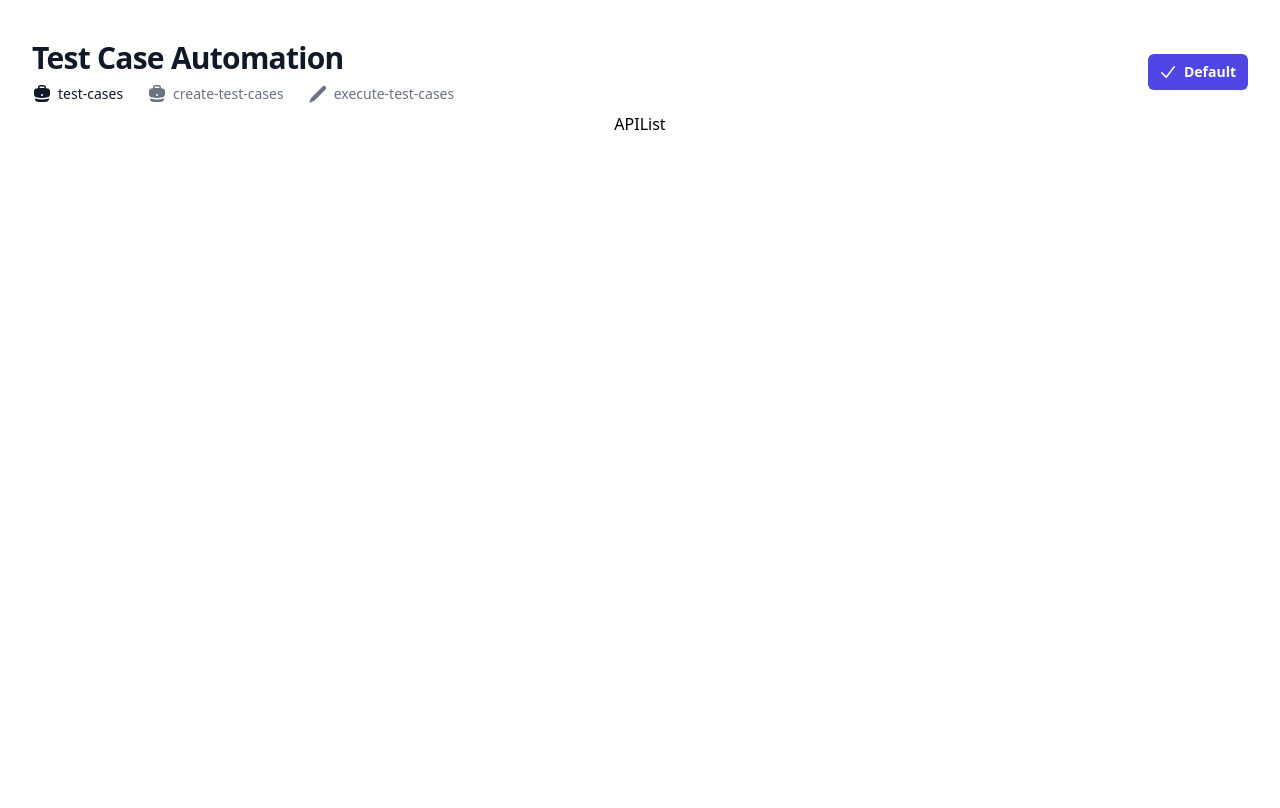
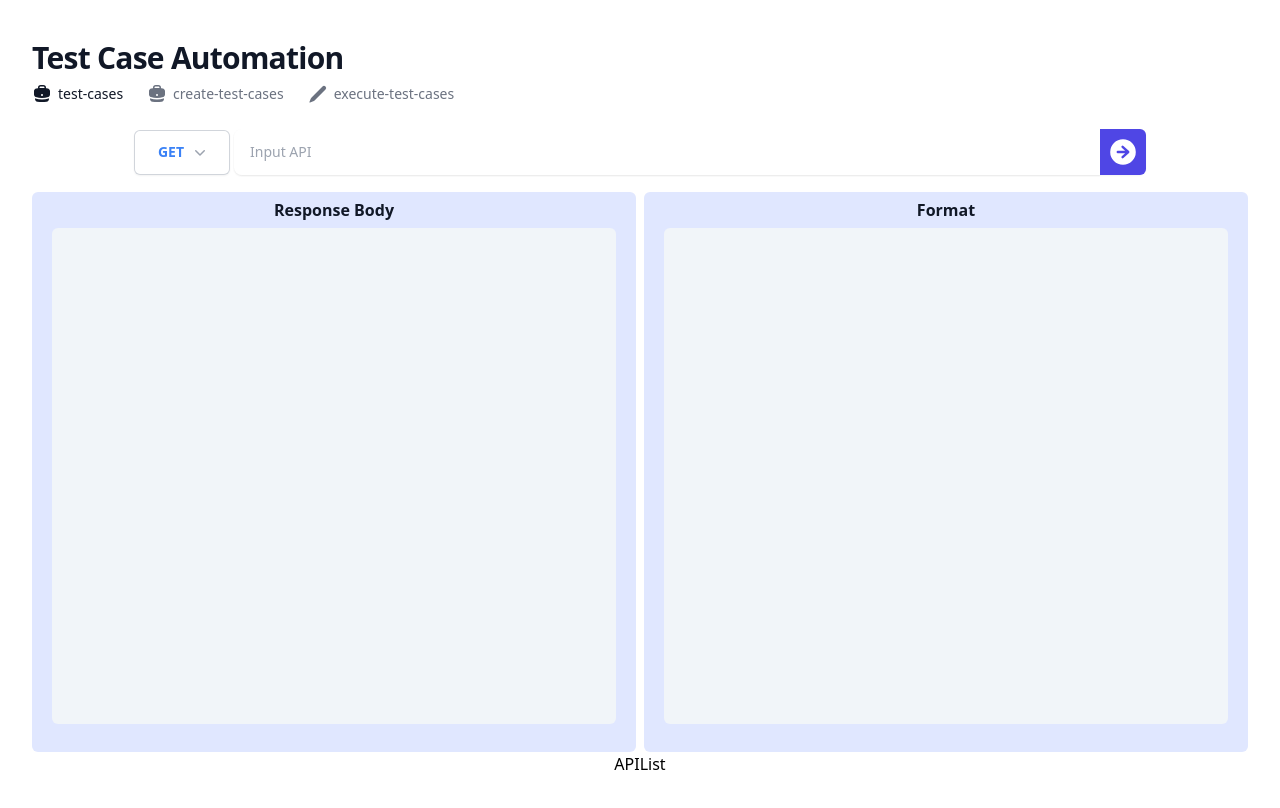
Before and after one commit to Ekansh25/APITestAutomationFramework, a React (Vite) app in the folder apitestautomationframework_poc.client/: page / in a window 1280 px wide. Built offline with nearby package versions, Linux system fonts and the light colour scheme.

Commit message:
Implemented the test execution

```diff
--- a/apitestautomationframework_poc.client/src/components/CreateTestCase.tsx
+++ b/apitestautomationframework_poc.client/src/components/CreateTestCase.tsx
@@ -12,15 +12,28 @@ interface ITypeResponse {
 }
 
 interface ITypeObject {
-    schema: ITypeResponse
+    schema: ITypeResponse;
+    expectedResponse: object;
 }
 
-const CreateTestCase = (props:IInterfaceProps) => {
+interface ITypeTestData {
+    statusCode: number;
+    isStatusCodeValid: boolean;
+    responseBody: object;
+    isResponseBodyValid: boolean;
+    isResponseBodyStructureValid: boolean;
+    errorMessages: string[];
+    isResponseDataMatching: boolean;
+    mismatchDetails: object;
+}
+
+const CreateTestCase = (props: IInterfaceProps) => {
     const [selectedType, setSelectedType] = useState<string>("GET");
     const [colorClass, setColorClass] = useState<string>("");
     const [url, setUrl] = useState<string>("");
     const [isLoading, setIsLoading] = useState<boolean>(false);
     const [format, setFormat] = useState<ITypeObject | null>(null);
+    const [testData, setTestData] = useState<ITypeTestData | null>(null);
     //const url = "http://localhost:5066/WeatherForecast/pokemon-list";
 
     useEffect(() => {
@@ -43,6 +56,11 @@ const CreateTestCase = (props:IInterfaceProps) => {
     }, [selectedType])
 
     async function populateAPIResponse() {
+        if(props.option == "Create") populateAPI();
+        if(props.option == "Execute") populateAPITest();
+    }
+
+    async function populateAPI() {
         setIsLoading(true);
         try {
             const response = await fetch('APITest/create-schema', {
@@ -55,6 +73,56 @@ const CreateTestCase = (props:IInterfaceProps) => {
 
             const data: ITypeObject = await response.json();
             setFormat(data);
+        } catch (error) {
+            console.error('Error fetching data:', error);
+        } finally {
+            setIsLoading(false);
+        }
+    }
+    const schema = {
+        "count": {
+            "type": "integer"
+        },
+        "next": {
+            "type": "string"
+        },
+        "previous": {
+            "type": "null"
+        },
+        "results": {
+            "type": "array",
+            "items": {
+                "type": "object",
+                "properties": {
+                    "name": {
+                        "type": "string"
+                    },
+                    "url": {
+                        "type": "string"
+                    }
+                },
+                "required": [
+                    "name",
+                    "url"
+                ]
+            }
+        }
+    };
+
+    async function populateAPITest() {
+        setIsLoading(true);
+        try {
+            const response = await fetch('APITest/run-tests', {
+                method: 'post',
+                headers: { 'Content-Type': 'application/json' },
+                body: JSON.stringify({
+                    url: `${url}`,
+                    schema: schema
+                }),
+            });
+
+            const data: ITypeTestData = await response.json();
+            setTestData(data);
         } catch (error) {
             console.error('Error fetching data:', error);
         } finally {
@@ -133,16 +201,38 @@ const CreateTestCase = (props:IInterfaceProps) => {
         <div className='h-[70vh] flex'>
             <div className='bg-indigo-100 w-1/2 mr-1 rounded-md'>
                 <h1 className='text-1xl font-bold leading-7 text-gray-900 m-1'>Response Body</h1>
-                <div id="response-body-cont" className='bg-slate-100 mx-5 rounded-md h-[62vh] p-4'></div>
+                <div id="response-body-cont" className='bg-slate-100 mx-5 rounded-md h-[62vh] p-4 overflow-y-auto text-left'>
+                    {isLoading ? (
+                        <p>Loading...</p>
+                    ) : (
+                        format && (
+                            props.option=="Create"?
+                            <pre>{JSON.stringify(format.expectedResponse, null, 2)}</pre>
+                            :
+                            <pre>{JSON.stringify(testData?.responseBody, null, 2)}</pre>
+                        )
+                    )}
+                </div>
             </div>
             <div className='bg-indigo-100 w-1/2 ml-1 rounded-md'>
-                <h1 className='text-1xl font-bold leading-7 text-gray-900 m-1'>Format</h1>
+                <h1 className='text-1xl font-bold leading-7 text-gray-900 m-1'>{props.option=="Execute"?"Test Results":"Format"}</h1>
                 <div id="response-format-cont" className='bg-slate-100 mx-5 rounded-md h-[62vh] p-4 overflow-y-auto text-left'>
                     {isLoading ? (
                         <p>Loading...</p>
                     ) : (
                         format && (
-                            <pre>{JSON.stringify(format.schema.properties, null, 2)}</pre>
+                            props.option=="Create"?
+                            <pre>{JSON.stringify(format.schema, null, 2)}</pre>
+                            :
+                            <>
+                                <pre>{JSON.stringify(testData?.statusCode, null, 2)}</pre>
+                                <pre>{JSON.stringify(testData?.isStatusCodeValid, null, 2)}</pre>
+                                <pre>{JSON.stringify(testData?.errorMessages, null, 2)}</pre>
+                                <pre>{JSON.stringify(testData?.mismatchDetails, null, 2)}</pre>
+                                <pre>{JSON.stringify(testData?.isResponseBodyValid, null, 2)}</pre>
+                                <pre>{JSON.stringify(testData?.isResponseDataMatching, null, 2)}</pre>
+                                <pre>{JSON.stringify(testData?.isResponseBodyStructureValid, null, 2)}</pre>
+                            </>
                         )
                     )}
                 </div>
@@ -150,14 +240,13 @@ const CreateTestCase = (props:IInterfaceProps) => {
         </div>;
 
     return (
-        props.option=="Create"?
         <>
             <div className='flex justify-center items-center h-[10vh]'>
                 {dropdown}
                 {input}
             </div>
             {display}
-        </>:<></>
+        </>
     )
 }
 
--- a/apitestautomationframework_poc.client/src/components/ExecuteTestCase.tsx
+++ b/apitestautomationframework_poc.client/src/components/ExecuteTestCase.tsx
@@ -4,7 +4,7 @@ import { IInterfaceProps } from './LandingPage'
 
 const ExecuteTestCase = (props:IInterfaceProps) => {
     return (
-        props.option=="Execute"?<div>ExecuteTestCase</div>:<></>
+        props.option==""?<div>ExecuteTestCase</div>:<></>
     )
 }
 
--- a/apitestautomationframework_poc.client/src/components/Header.tsx
+++ b/apitestautomationframework_poc.client/src/components/Header.tsx
@@ -88,13 +88,13 @@ export default function Example(props: IInterfaceProps) {
                 </span> */}
 
                 <span className="sm:ml-3">
-                    <button
+                    {props.option=="Create"&&<button
                         type="button"
                         className="inline-flex items-center rounded-md bg-indigo-600 px-3 py-2 text-sm font-semibold text-white shadow-sm hover:bg-indigo-500 focus-visible:outline focus-visible:outline-2 focus-visible:outline-offset-2 focus-visible:outline-indigo-600"
                     >
                         <CheckIcon aria-hidden="true" className="-ml-0.5 mr-1.5 h-5 w-5" />
-                        {props.option?`${props.option}`:"Create"}
-                    </button>
+                        Create
+                    </button>}
                 </span>
 
                 {/* Dropdown */}
```
